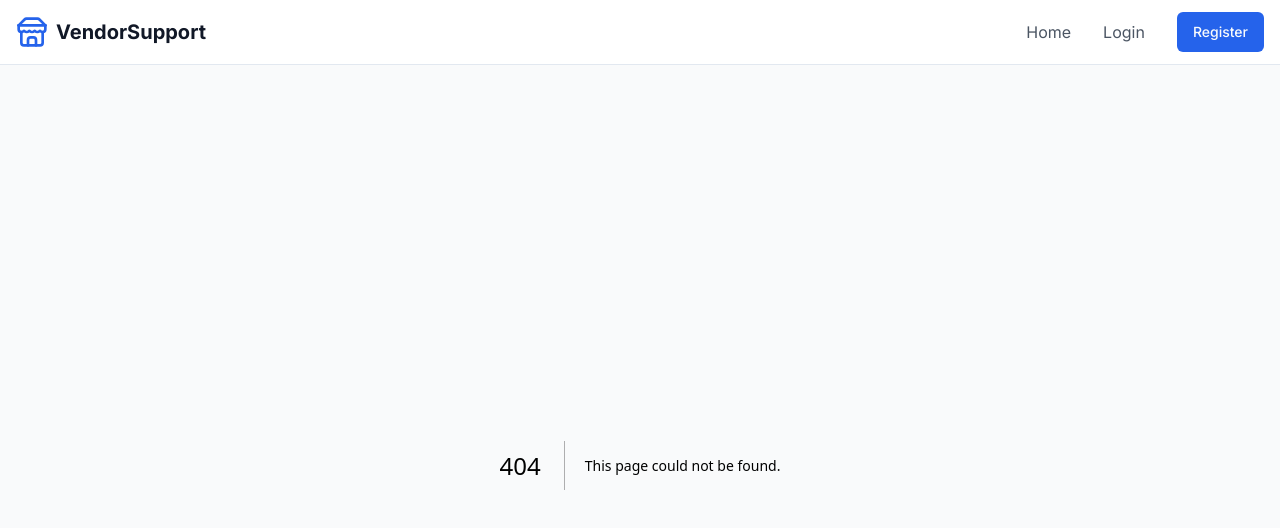
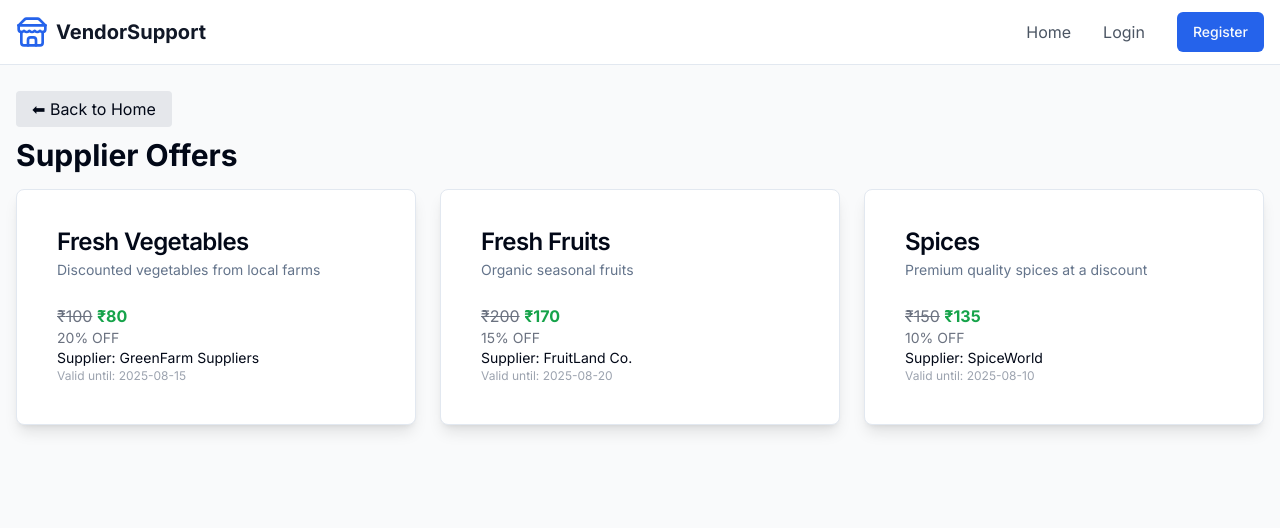
Before and after one commit to ikshi09/vender-supplier-, a Next.js app: page /supplier in a window 1280 px wide. Before the commit this address had no page. Shown: the top 528 px of the page. Built offline with nearby package versions, Linux system fonts and the light colour scheme.

Commit message:
Show supplier offers list in Supplier Dashboard

```diff
--- /dev/null
+++ b/app/supplier/page.tsx
@@ -0,0 +1,73 @@
+"use client";
+
+import { useEffect, useState } from "react";
+import Link from "next/link";
+import { Card, CardHeader, CardTitle, CardDescription, CardContent } from "@/components/ui/card";
+
+interface Offer {
+  id: number;
+  title: string;
+  description: string;
+  discountPercent: number;
+  originalPrice: number;
+  finalPrice: number;
+  supplierName: string;
+  category: string;
+  validUntil: string;
+}
+
+export default function SupplierDashboard() {
+  const [offers, setOffers] = useState<Offer[]>([]);
+  const [loadingOffers, setLoadingOffers] = useState(true);
+
+  useEffect(() => {
+    fetch("/api/offers")
+      .then((res) => res.json())
+      .then((data) => {
+        setOffers(data);
+        setLoadingOffers(false);
+      })
+      .catch((err) => {
+        console.error("Error fetching offers:", err);
+        setLoadingOffers(false);
+      });
+  }, []);
+
+  return (
+    <div className="container mx-auto px-4 py-8">
+      <div className="mb-4">
+        <Link href="/" className="px-4 py-2 bg-gray-200 rounded hover:bg-gray-300">
+          ⬅ Back to Home
+        </Link>
+      </div>
+
+      <h1 className="text-3xl font-bold mb-4">Supplier Offers</h1>
+
+      {loadingOffers ? (
+        <p>Loading supplier offers...</p>
+      ) : offers.length > 0 ? (
+        <div className="grid md:grid-cols-3 gap-6">
+          {offers.map((offer) => (
+            <Card key={offer.id} className="p-4 shadow-lg">
+              <CardHeader>
+                <CardTitle>{offer.title}</CardTitle>
+                <CardDescription>{offer.description}</CardDescription>
+              </CardHeader>
+              <CardContent>
+                <p>
+                  <span className="line-through text-gray-500">₹{offer.originalPrice}</span>{" "}
+                  <span className="text-green-600 font-bold">₹{offer.finalPrice}</span>
+                </p>
+                <p className="text-sm text-gray-500">{offer.discountPercent}% OFF</p>
+                <p className="text-sm">Supplier: {offer.supplierName}</p>
+                <p className="text-xs text-gray-400">Valid until: {offer.validUntil}</p>
+              </CardContent>
+            </Card>
+          ))}
+        </div>
+      ) : (
+        <p>No supplier offers available at the moment.</p>
+      )}
+    </div>
+  );
+}
```
